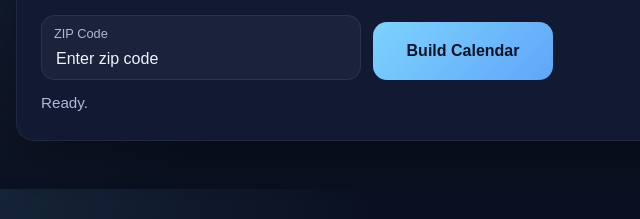
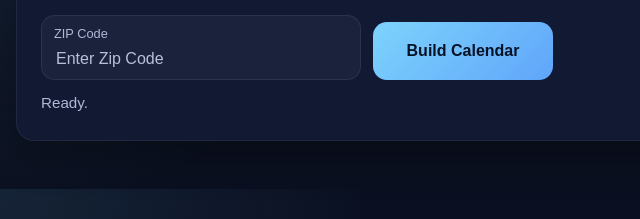
Before and after one commit to Chikron/planting-calendar, a website: page index.html in a window 1280 px wide. Shown: the part 155-374 px from the top of the page, 0-640 px from the left. Drawn offline with Linux system fonts and the light colour scheme.

Commit message:
Update index.html

```diff
--- a/index.html
+++ b/index.html
@@ -448,7 +448,6 @@
       if (e.key === 'Enter') buildCalendar();
     });
 
-    zipInput.value = 'Enter zip code';
-  </script>
+      </script>
 </body>
 </html>
```
